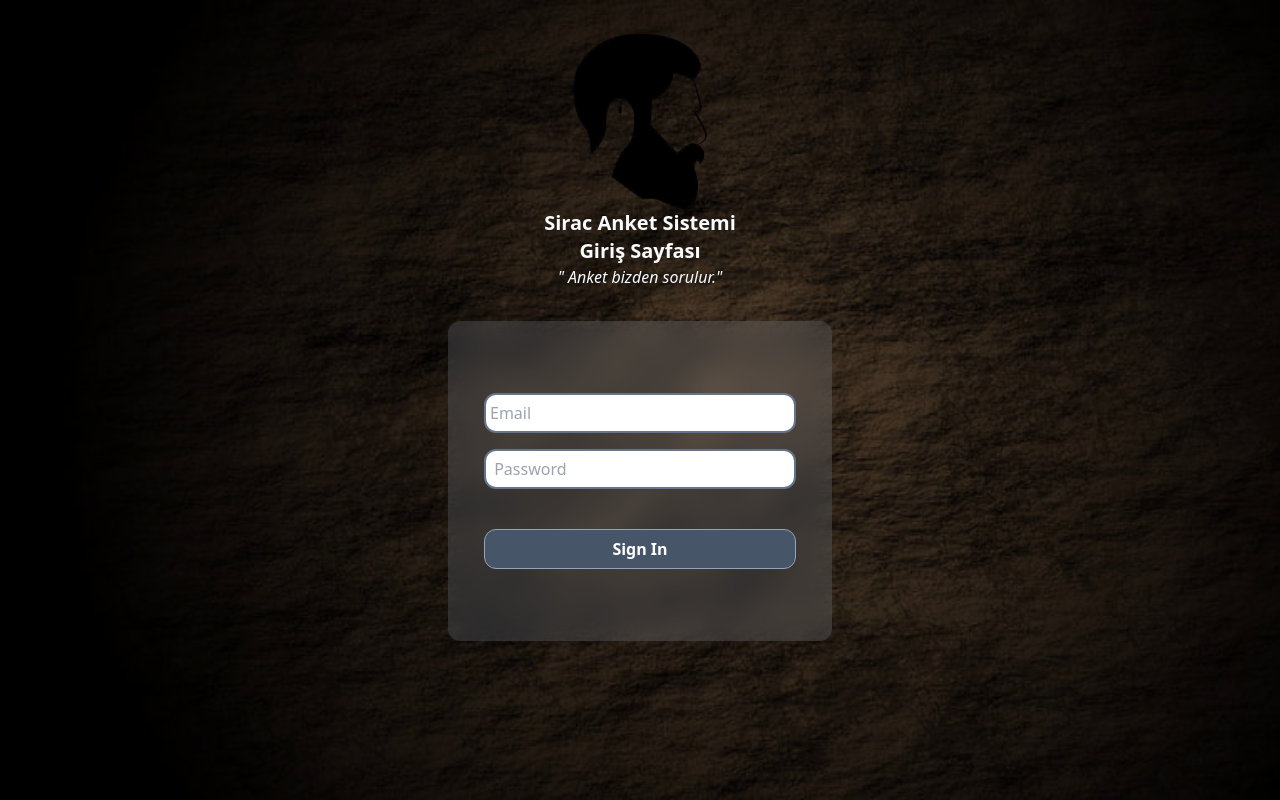
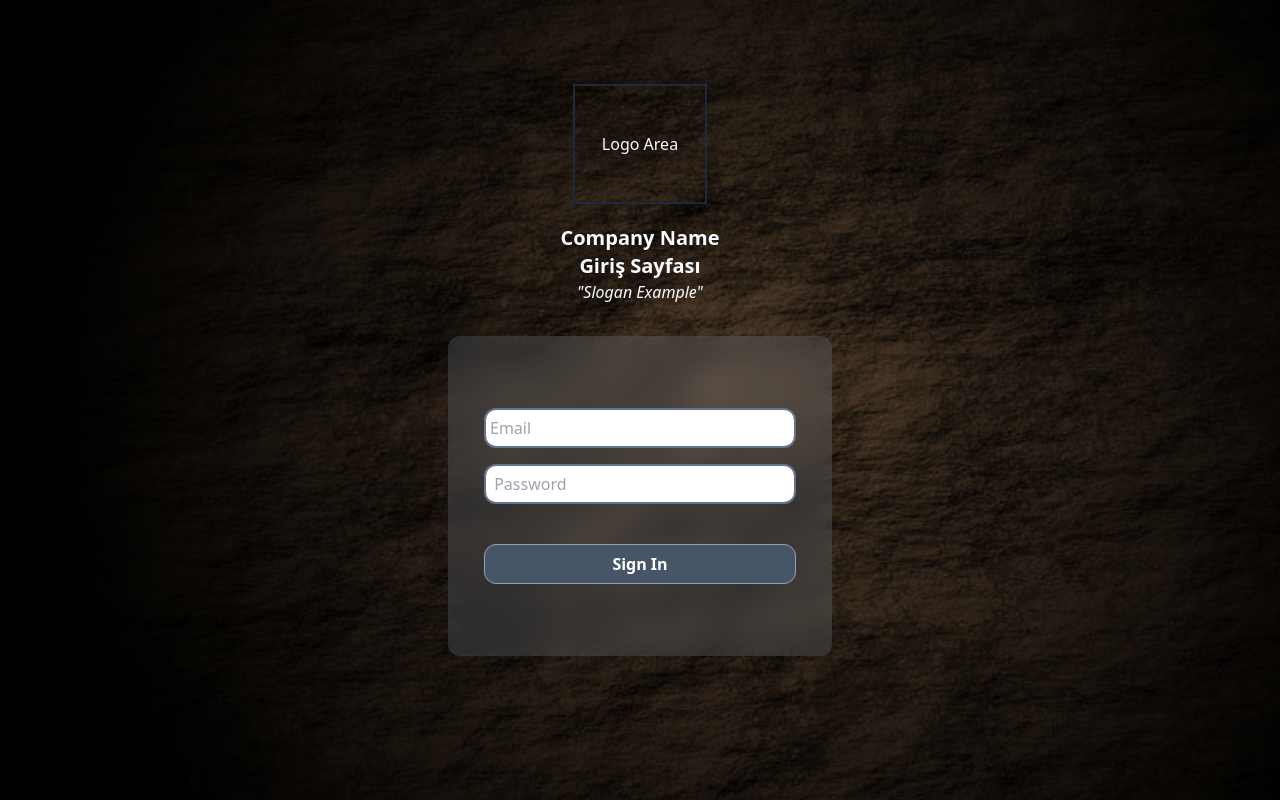
Before and after one commit to siracozgultekin/Survey-App, a React (Vite) app in the folder Frontend/: page /login in a window 1280 px wide. Built offline with nearby package versions, Linux system fonts and the light colour scheme.

Commit message:
Logo has been disabled.

```diff
--- a/Frontend/src/components/Sidebar.tsx
+++ b/Frontend/src/components/Sidebar.tsx
@@ -29,12 +29,15 @@ const Sidebar = () => {
       <div>
         <div className="flex w-full flex-col items-center bg-slate-900 ">
           <Link to="/home" className="flex flex-col items-center ">
-            <img src={Logo} alt="Logo" className="w-[100px] self-center  " />
-            <div className="flex w-full justify-center  ">
-              <p className=" text-center  tracking-[20px] text-primary ">
-                SİRA
+            {/* <img src={Logo} alt="Logo" className="w-[100px] self-center  " /> */}
+            <div className="m-5 flex h-[100px] w-[100px] items-center justify-center border-2">
+              Logo Area
+            </div>
+            <div className="flex  justify-center ">
+              <p className="max-w-[200px] truncate text-center tracking-[20px] text-primary ">
+                NAM
               </p>
-              <p className=" text-center text-primary ">C</p>
+              <p className="max-w-[200px]  text-center text-primary ">E</p>
             </div>
             <div className="flex w-full justify-center  ">
               <p className=" text-center font-sans tracking-[31px] text-primary ">
--- a/Frontend/src/pages/Login.tsx
+++ b/Frontend/src/pages/Login.tsx
@@ -61,11 +61,14 @@ const Login = () => {
       >
         <div className="absolute z-[2] h-full w-full bg-white/10 dark:bg-black/50" />{" "}
         <div className="z-[3] mb-8 flex w-[35%] flex-col items-center bg-opacity-0 bg-clip-padding   dark:bg-opacity-0 ">
-          <div className="flex w-full pb-8 "></div>
-          <img src={Logo} alt="Logo" className="w-[30%] " />
-          <h2 className="text-xl font-semibold">Sirac Anket Sistemi</h2>{" "}
+          <div className="flex w-full pb-16 "></div>
+          {/* <img src={Logo} alt="Company Logo" className="w-[30%] " /> */}
+          <div className="m-5 flex h-[120px] w-[30%] items-center justify-center border-2">
+            Logo Area
+          </div>{" "}
+          <h2 className="text-xl font-semibold">Company Name</h2>{" "}
           <h2 className="text-xl font-semibold">Giriş Sayfası</h2>
-          <h4 className="font-thin italic">" Anket bizden sorulur."</h4>
+          <h4 className="font-thin italic">"Slogan Example"</h4>
         </div>
         <div className="z-[3] flex h-[40%] min-h-[300px] w-[30%] flex-col items-center justify-center rounded-xl bg-blue-300 bg-opacity-30 bg-clip-padding p-9 backdrop-blur-md backdrop-filter dark:bg-slate-400 dark:bg-opacity-20">
           <form className="flex w-full flex-col gap-4 " onSubmit={handleLogin}>
```
